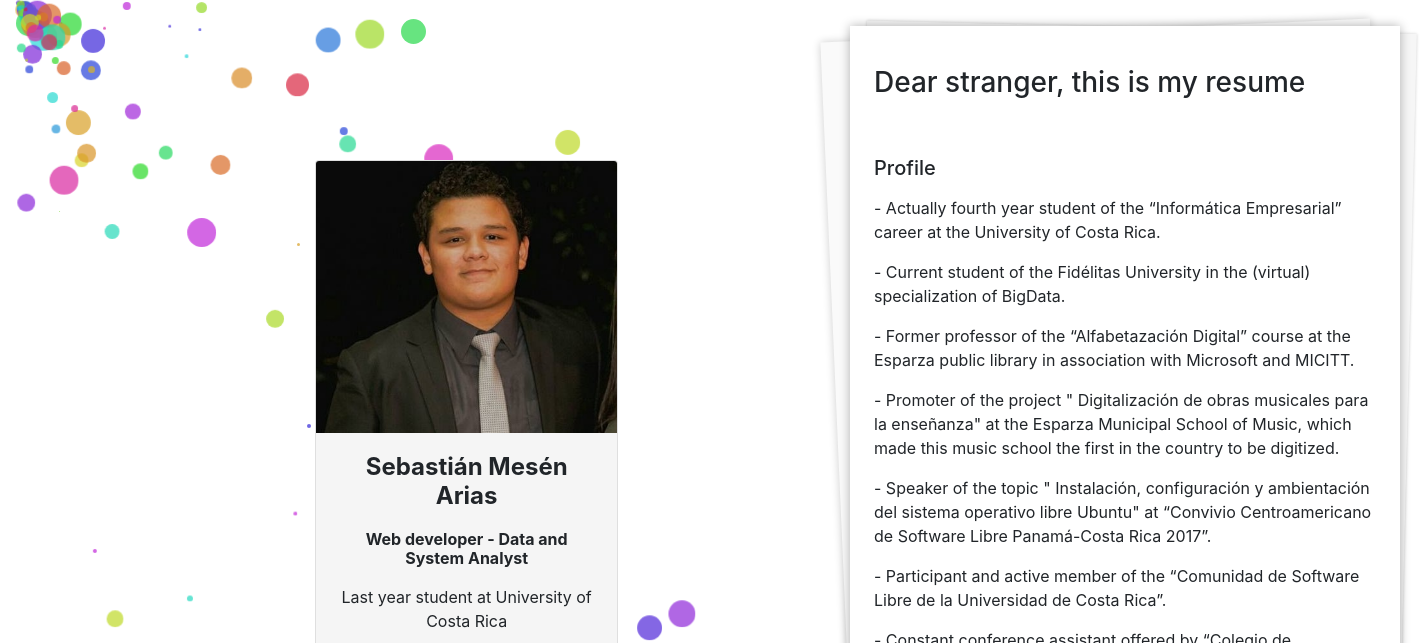
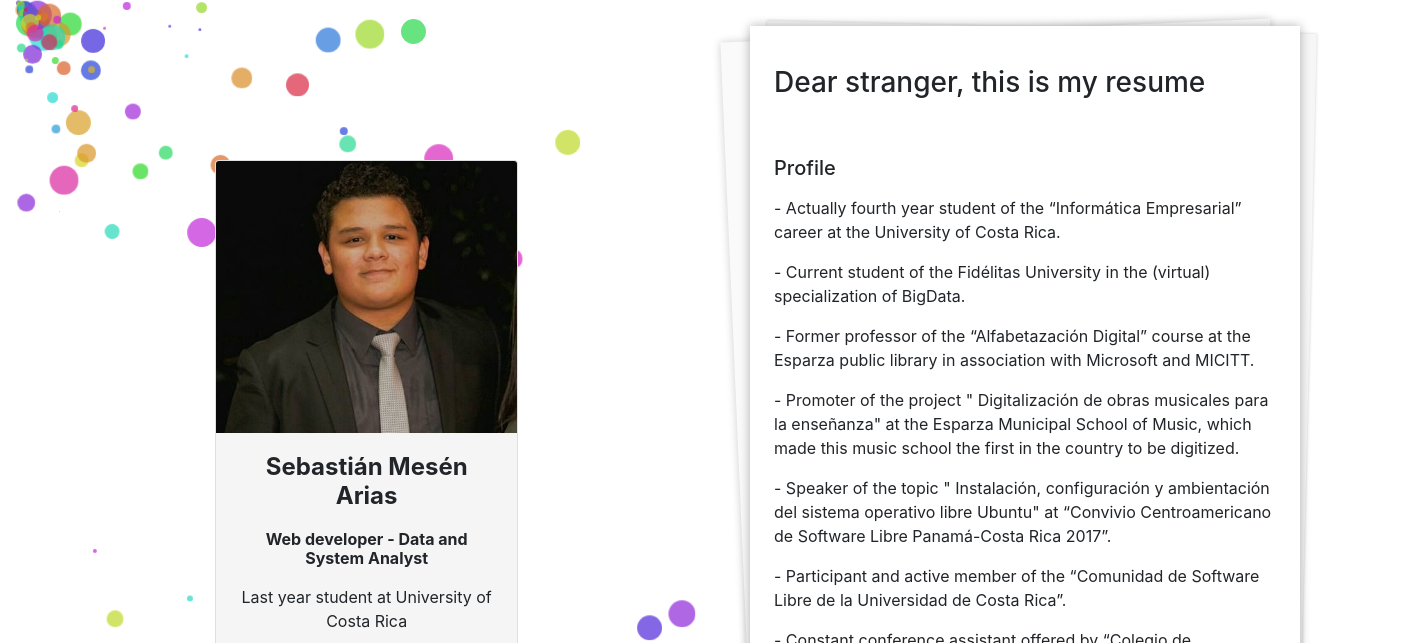
Before and after one commit to sebasmesen17/CV, a website: page index.html in a window 1280 px wide. Shown: the top 643 px of the page, 1420 px wide, since content can reach past the window. Drawn offline with nearby package versions, Linux system fonts and the light colour scheme.

Commit message:
cambios de tamaño

```diff
--- a/css/portafolio.css
+++ b/css/portafolio.css
@@ -47,7 +47,7 @@
   width: 1000px;
   height: 800px;
   margin-top: 160px;
-  margin-left: 300px;
+  margin-left: 200px;
   position: fixed;
 }
 
@@ -83,7 +83,7 @@
   background: #fff;
   box-shadow: 0 0 10px rgba(0, 0, 0, 0.3);
   margin: 26px auto 0;
-  margin-left: 850px;
+  margin-left: 750px;
   max-width: 550px;
   min-height: 300px;
   padding: 24px;
```
